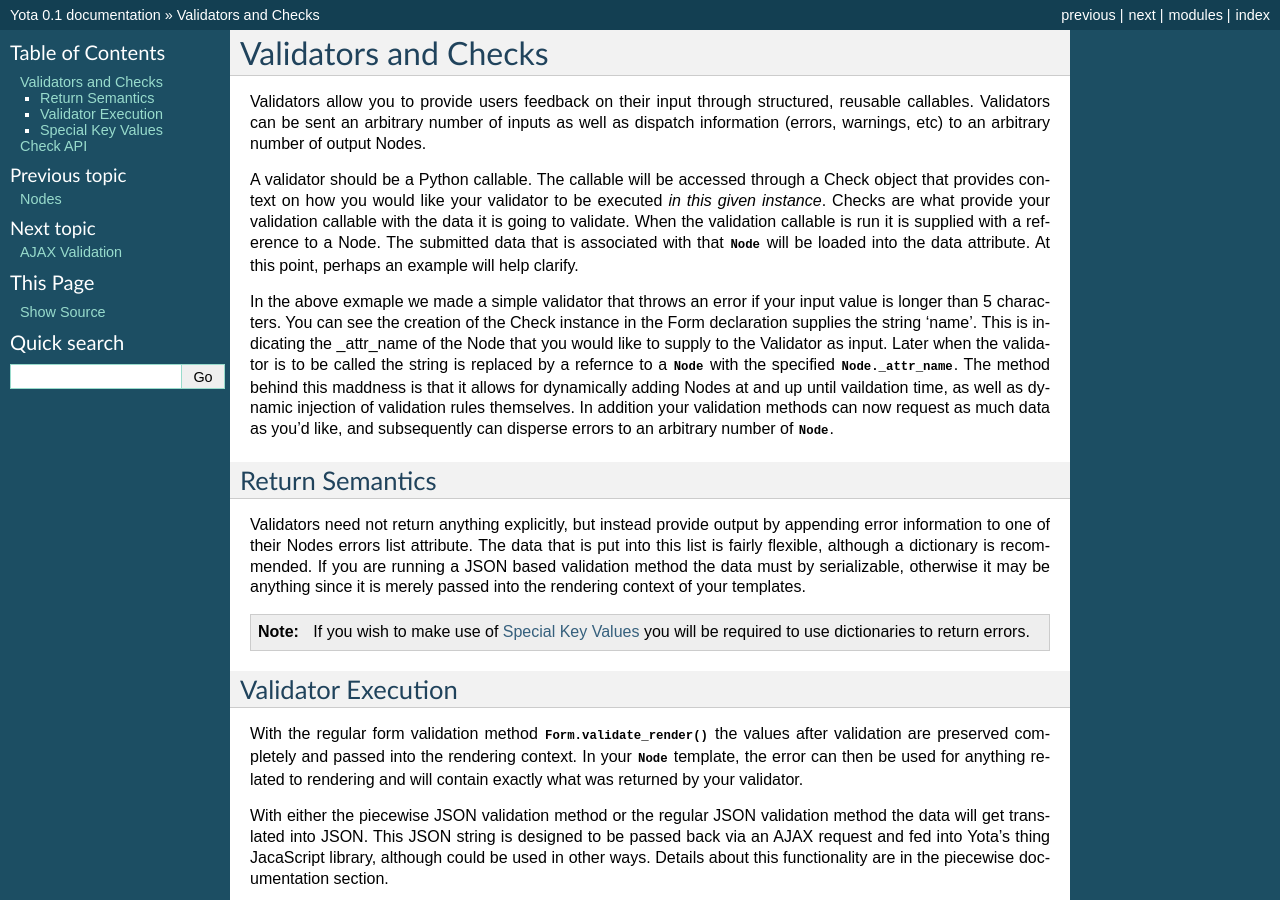
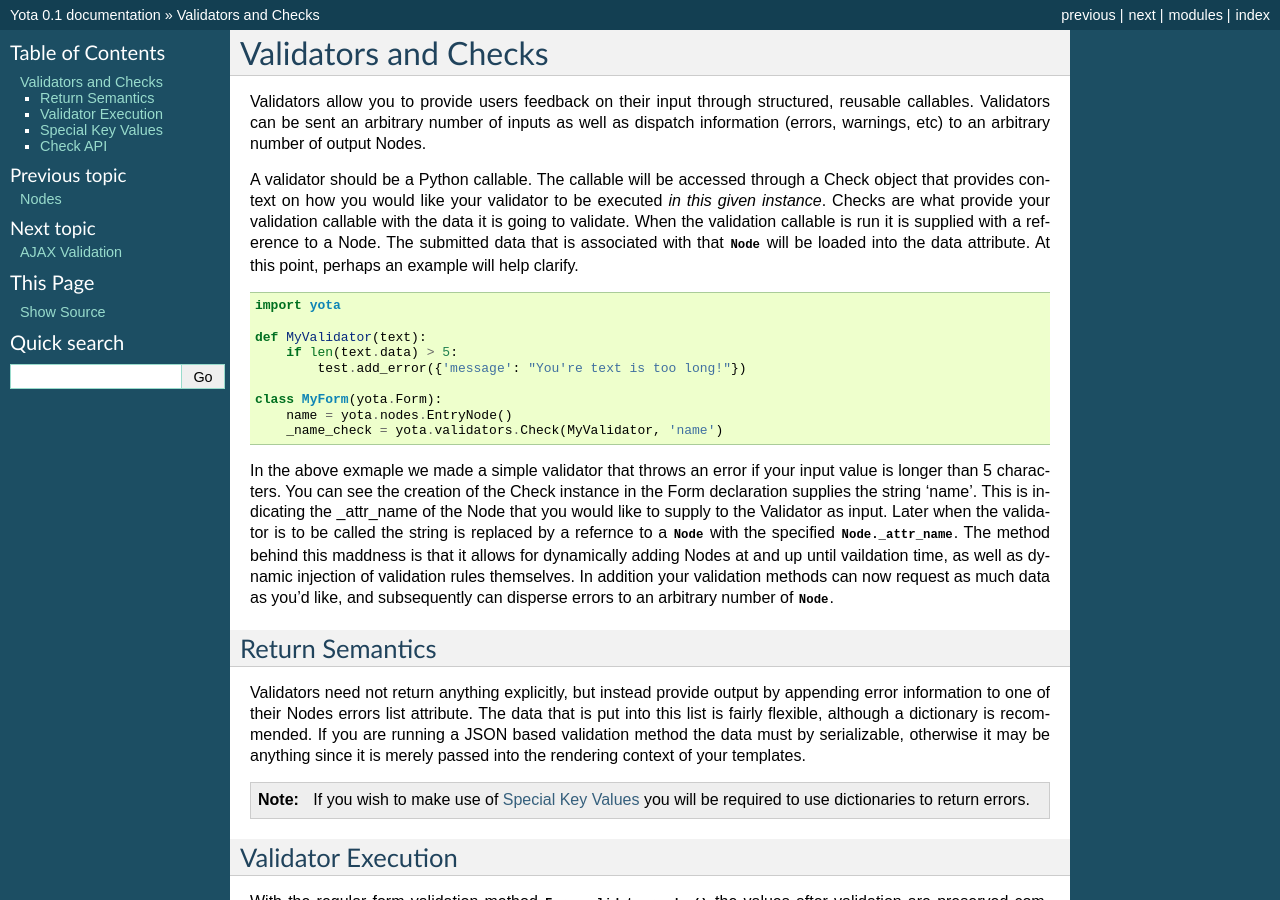
Before and after one commit to icook/yota, a Sphinx documentation site: the page built from docs/Validators.rst, in a window 1280 px wide and 900 px high. Built offline with Sphinx 7.4.7, drawn with Linux system fonts in a browser that asks for light colours.

Commit message:
Tweaked the docs to show toc on sidebar Fixed #4 and #6

```diff
--- /dev/null
+++ b/docs-requirements.txt
@@ -0,0 +1,2 @@
+sphinxcontrib-fulltoc
+Sphinxinstall
--- a/docs/Validators.rst
+++ b/docs/Validators.rst
@@ -20,6 +20,7 @@ associated with that :class:`Node` will be loaded into the data attribute. At
 this point, perhaps an example will help clarify.
 
 .. code-block:: python
+
     import yota
 
     def MyValidator(text):
@@ -75,7 +76,6 @@ Special Key Values
 
 .. py:module:: yota
 
-===========
 Check API
 ===========
 
--- a/docs/conf.py
+++ b/docs/conf.py
@@ -25,7 +25,8 @@ sys.path.insert(0, os.path.abspath('../src/'))
 
 # Add any Sphinx extension module names here, as strings. They can be extensions
 # coming with Sphinx (named 'sphinx.ext.*') or your custom ones.
-extensions = ['sphinx.ext.autodoc', 'sphinx.ext.coverage', 'sphinx.ext.viewcode']
+extensions = ['sphinx.ext.autodoc', 'sphinx.ext.coverage',
+'sphinx.ext.viewcode', 'sphinxcontrib.fulltoc']
 
 # Add any paths that contain templates here, relative to this directory.
 templates_path = ['_templates']
--- a/setup.py
+++ b/setup.py
@@ -8,7 +8,7 @@ requires = [
 ]
 
 setup(name='yota',
-      version='0.1',
+      version='0.1.1',
       description='A form library with a focus on simplicity',
       long_description="",
       author='',
```
